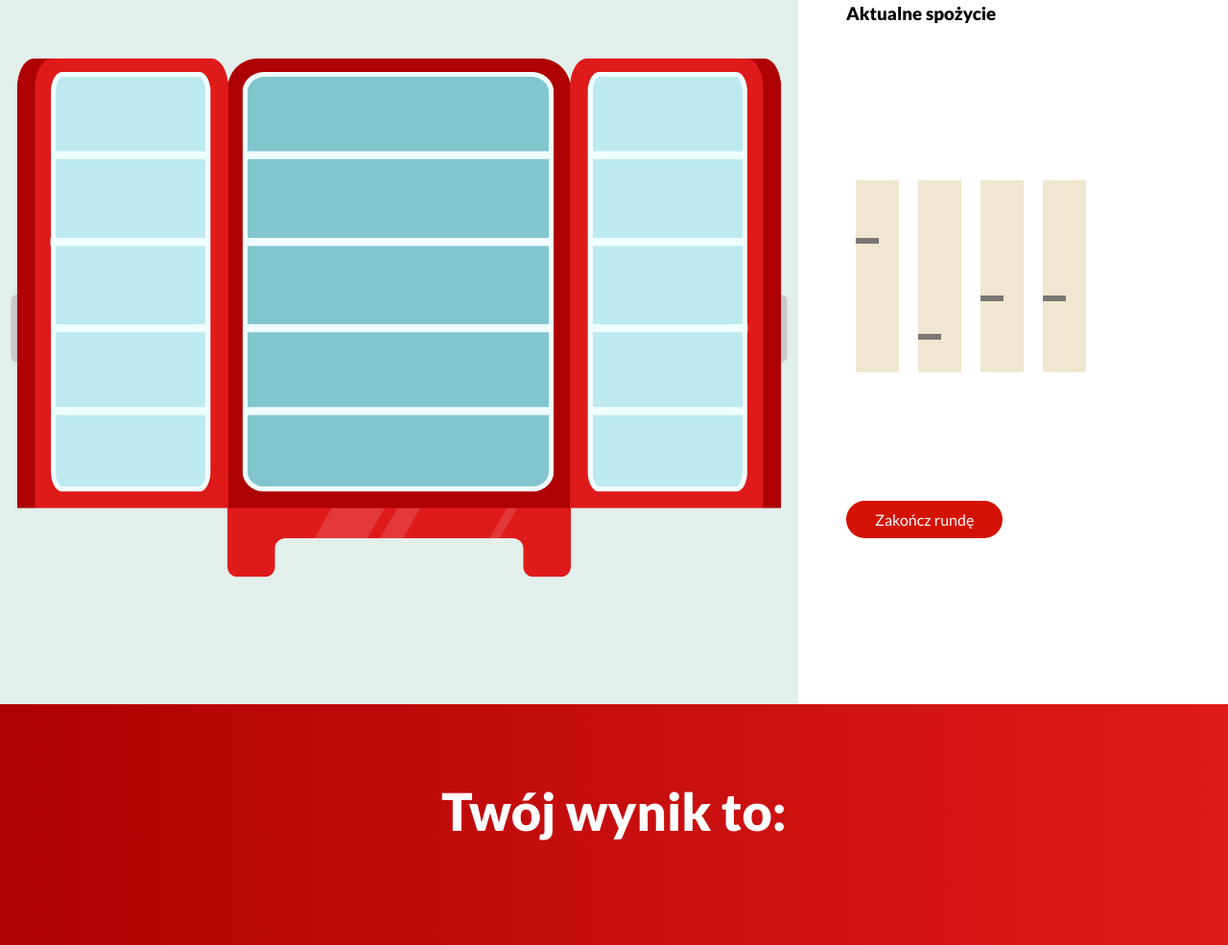
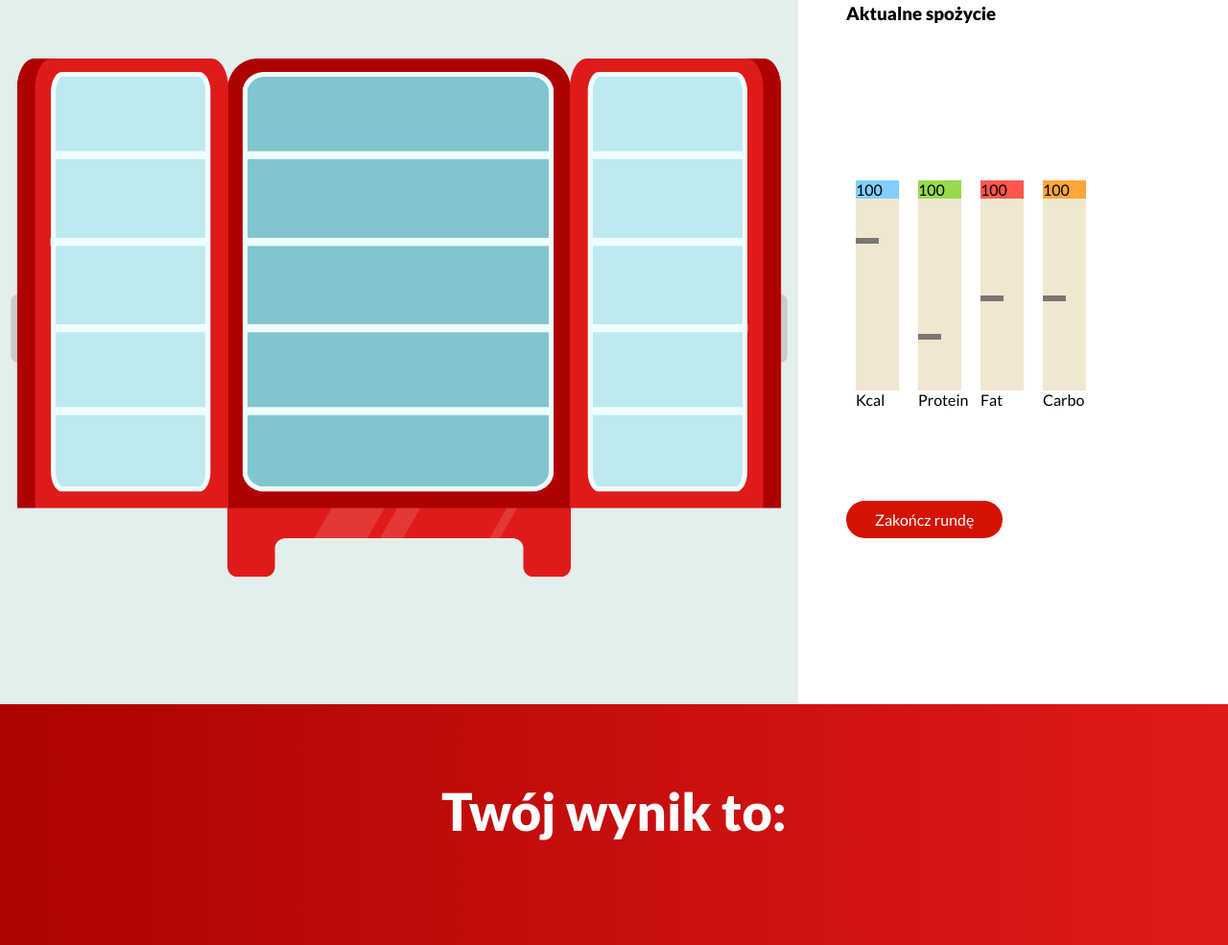
Before and after one commit to akai-org/zdrowieton2017, a website: page app/index.html in a window 1280 px wide. Shown: the part 3284-4269 px from the top of the page at 96% size. Drawn offline with nearby package versions, Linux system fonts and the light colour scheme; files that its build step writes are made by us from their sources; files whose address does not match are found by name.

Commit message:
Add label

```diff
--- a/app/fridge.html
+++ b/app/fridge.html
@@ -8,20 +8,28 @@
       <h3>Aktualne spożycie</h3>
       <div class="needs">
           <div class="kcal">
+              <span class="valueKcal">100</span>
               <div class="blank"></div>
               <div class="limit"></div>
+              <span>Kcal</span>
           </div>
           <div class="protein">
+              <span class="valueProtein">100</span>
               <div class="blank"></div>
               <div class="limit"></div>
+              <span>Protein</span>
           </div>
           <div class="fat">
+              <span class="valueFat">100</span>
               <div class="blank"></div>
               <div class="limit"></div>
+              <span>Fat</span>
           </div>
           <div class="carbohydrates">
+              <span class="Carbo">100</span>
               <div class="blank"></div>
               <div class="limit"></div>
+              <span>Carbo</span>
           </div>
       </div>
 
```
